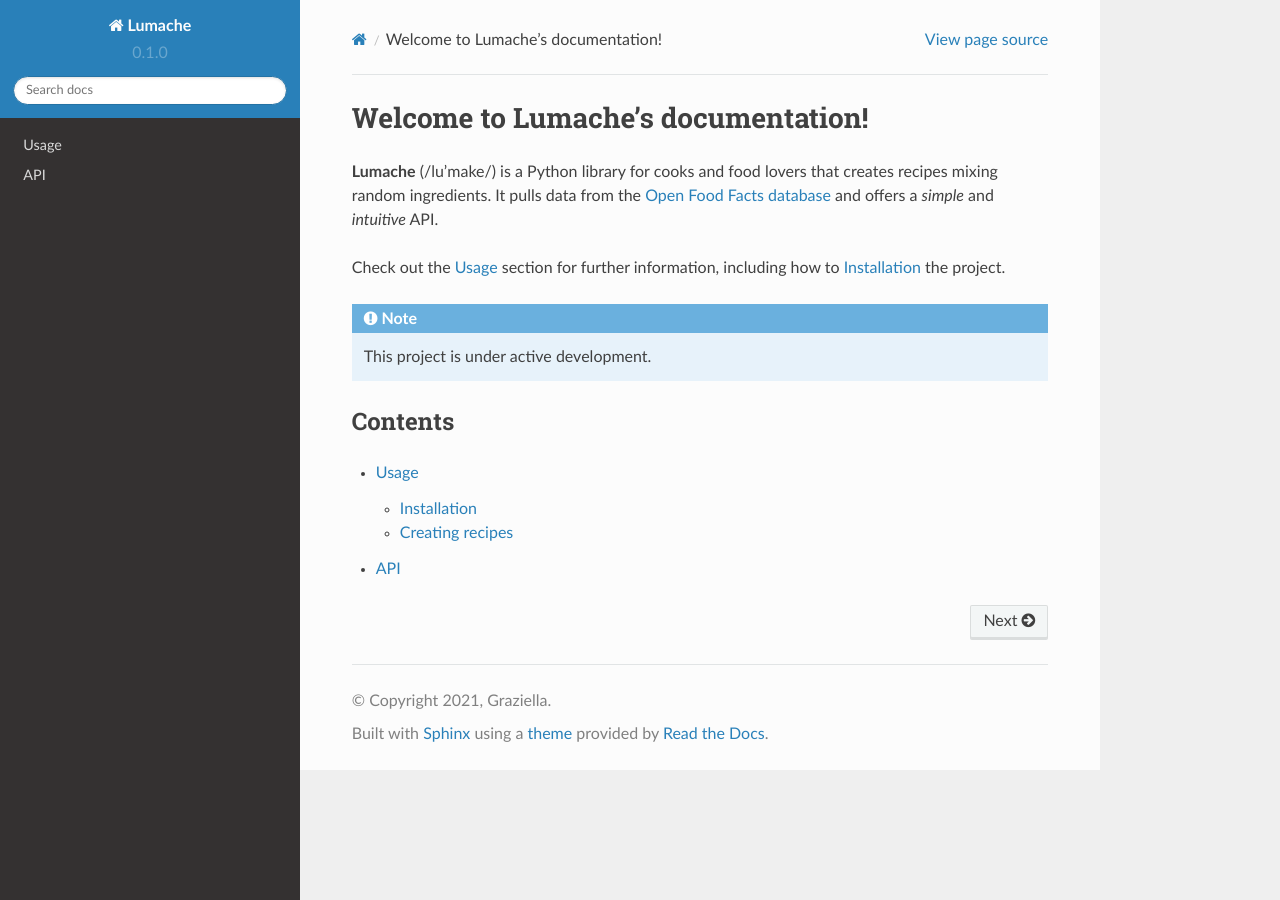
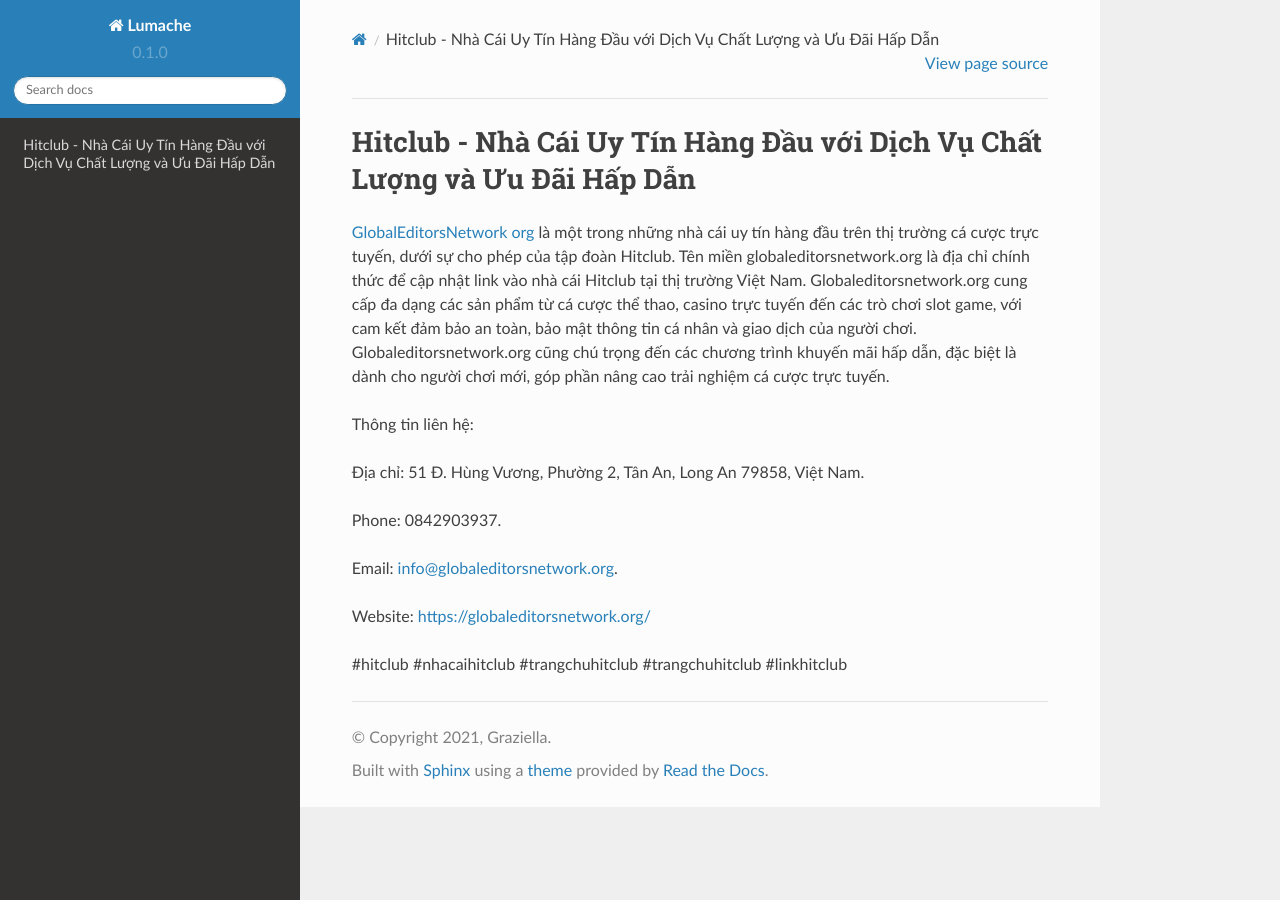
Before and after one commit to luongchanvien962/hitclubglobaleditorsnetworkorg, a Sphinx documentation site: the page built from docs/source/index.rst, in a window 1280 px wide. Built offline with Sphinx 7.4.7 and the Read the Docs theme 2.0.0, drawn with Linux system fonts in a browser that asks for light colours.

Commit message:
Update index.rst

```diff
--- a/docs/source/index.rst
+++ b/docs/source/index.rst
@@ -1,22 +1,16 @@
-Welcome to Lumache's documentation!
+Hitclub - Nhà Cái Uy Tín Hàng Đầu với Dịch Vụ Chất Lượng và Ưu Đãi Hấp Dẫn
 ===================================
 
-**Lumache** (/lu'make/) is a Python library for cooks and food lovers
-that creates recipes mixing random ingredients.
-It pulls data from the `Open Food Facts database <https://world.openfoodfacts.org/>`_
-and offers a *simple* and *intuitive* API.
+`GlobalEditorsNetwork org <https://globaleditorsnetwork.org/>`_ là một trong những nhà cái uy tín hàng đầu trên thị trường cá cược trực tuyến, dưới sự cho phép của tập đoàn Hitclub. Tên miền globaleditorsnetwork.org là địa chỉ chính thức để cập nhật link vào nhà cái Hitclub tại thị trường Việt Nam. Globaleditorsnetwork.org cung cấp đa dạng các sản phẩm từ cá cược thể thao, casino trực tuyến đến các trò chơi slot game, với cam kết đảm bảo an toàn, bảo mật thông tin cá nhân và giao dịch của người chơi. Globaleditorsnetwork.org cũng chú trọng đến các chương trình khuyến mãi hấp dẫn, đặc biệt là dành cho người chơi mới, góp phần nâng cao trải nghiệm cá cược trực tuyến.
 
-Check out the :doc:`usage` section for further information, including
-how to :ref:`installation` the project.
+Thông tin liên hệ:
 
-.. note::
+Địa chỉ: 51 Đ. Hùng Vương, Phường 2, Tân An, Long An 79858, Việt Nam.
 
-   This project is under active development.
+Phone: 0842903937.
 
-Contents
---------
+Email: info@globaleditorsnetwork.org.
 
-.. toctree::
+Website: https://globaleditorsnetwork.org/
 
-   usage
-   api
+#hitclub #nhacaihitclub #trangchuhitclub #trangchuhitclub #linkhitclub
```
